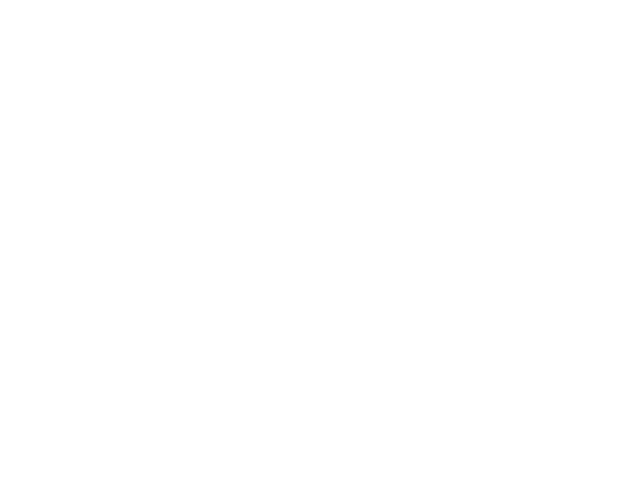
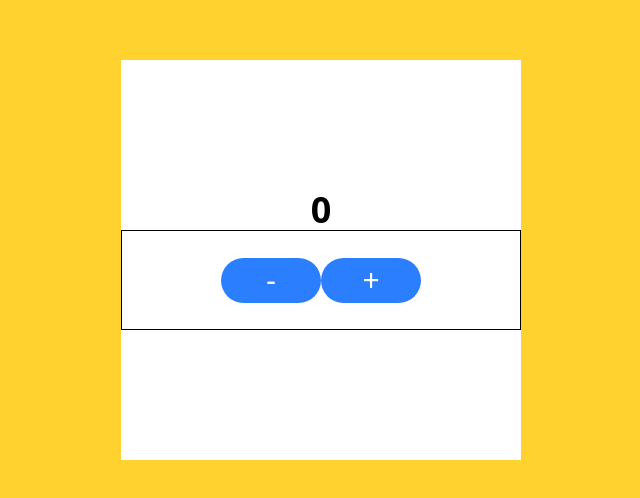
Before and after one commit to Himeshas/mern-frontend, a React (Vite) app: page /Test in a window 1280 px wide. Before the commit this address had no page. Shown: the part 140-638 px from the top of the page, without its empty margins (319-959 px from the left). Built offline with nearby package versions, Linux system fonts and the light colour scheme.

Commit message:
useState Hooks

```diff
--- a/src/App.jsx
+++ b/src/App.jsx
@@ -8,6 +8,7 @@
 import LoginPage from './pages/loginPage.jsx'
 import RegisterPage from './pages/registerPage.jsx'
 import AdminPage from './pages/adminpage.jsx'
+import TestPage from './pages/testPage.jsx'
 
 function App() {
 
@@ -20,6 +21,7 @@
             <Route path='/' element={<HomePage/>}/>
             <Route path='/register' element={<RegisterPage/>}/>
             <Route path='/login' element={<LoginPage/>}/>
+            <Route path='/Test' element={<TestPage/>}/>
             <Route path='/admin/*' element={<AdminPage/>}/>
            </Routes>
 
--- /dev/null
+++ b/src/pages/testPage.jsx
@@ -0,0 +1,40 @@
+import { useState } from "react";
+
+export default function TestPage() {
+    const[count,setCount]= useState(0);
+    function increment() {
+      setCount(count + 1);
+    }
+
+    function decrement() {
+      setCount(count - 1);
+    }
+
+  return (
+    <div className="w-full h-screen bg-amber-300 flex justify-center items-center">
+      <div className="w-[400px] h-[400px] bg-white flex flex-col justify-center items-center">
+
+        <h1 className="text-4xl font-bold">{count}</h1>
+        <div className="w-full h-[100px] flex justify-center items-center border">
+              <button onClick={decrement} className="w-[100px] bg-blue-500 h-[45px] text-3xl flex justify-center items-center text-white rounded-full">
+                -
+
+              </button>
+
+              <button onClick={increment} className="w-[100px] bg-blue-500 h-[45px] text-3xl flex justify-center items-center text-white rounded-full">
+                +
+
+              </button>
+
+
+
+
+
+        </div>
+      </div>
+
+
+
+    </div>
+  );
+}
```
